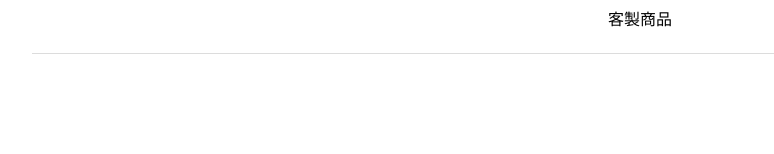
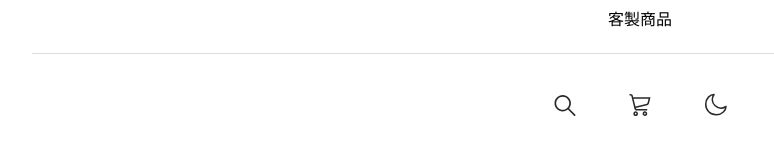
Before and after one commit to changjandam/alpha-camp-react, a React (Create React App) app: page / in a window 1280 px wide. Shown: the part 378-532 px from the top of the page, without its empty margins (0-774 px from the left). Built offline with nearby package versions, Linux system fonts and the light colour scheme.

Commit message:
fix JSX error

```diff
--- a/src/components/Hamburger.js
+++ b/src/components/Hamburger.js
@@ -45,7 +45,7 @@ const Hamburger = () => {
   return (
     <Div>
       <input type='checkbox' id='hamburger' hidden />
-      <Label for='hamburger'>
+      <Label htmlFor='hamburger'>
         <Span></Span>
       </Label>
     </Div>
--- a/src/components/navbar/Navbar.js
+++ b/src/components/navbar/Navbar.js
@@ -1,6 +1,7 @@
 import React from 'react';
 import styled from 'styled-components';
 import NavbarUl from './NavbarUl';
+import NavbarFuncs from './NavbarFuncs';
 
 const Div = styled.div`
   position: absolute;
@@ -12,6 +13,7 @@ const Navbar = () => {
   return (
     <Div>
       <NavbarUl />
+      <NavbarFuncs />
     </Div>
   );
 };
--- a/src/components/navbar/NavbarFunc.js
+++ b/src/components/navbar/NavbarFunc.js
@@ -1,2 +1,20 @@
 import React from 'react';
 import styled from 'styled-components';
+import { CartIcon } from '../../svg/NavbarIcon';
+
+const Button = styled.button`
+  border: none;
+  background-color: white;
+  margin: 1.25rem;
+`
+
+
+const NavbarFunc = (props) => {
+  return (
+    <Button onClick={props.handler} key={props.name}>
+      {props.icon}
+    </Button>
+  )
+}
+
+export default NavbarFunc;
--- a/src/components/navbar/NavbarFuncs.js
+++ b/src/components/navbar/NavbarFuncs.js
@@ -1,2 +1,29 @@
 import React from 'react';
 import styled from 'styled-components';
+import NavbarFunc from './NavbarFunc';
+import { CartIcon, DarkModeIcon, SearchIcon } from '../../svg/NavbarIcon';
+
+const funcs = [
+  { name:'search', icon: SearchIcon(), handler: () => console.log('search icon clicked') },
+  { name: 'cart',icon: CartIcon(), handler: () => console.log('cart icon clicked') },
+  { name:'dark mode', icon: DarkModeIcon(), handler: () => console.log('dark mode icon clicked') },
+];
+
+const Div = styled.div`
+  display: flex;
+  justify-content: center;
+  align-items: center;
+  height: 4.5rem;
+`;
+
+const NavbarFuncs = () => {
+  return (
+    <Div>
+      {funcs.map((item) => (
+        <NavbarFunc icon={item.icon} handler={item.handler} key={item.name} />
+      ))}
+    </Div>
+  );
+};
+
+export default NavbarFuncs;
--- a/src/components/navbar/NavbarUl.js
+++ b/src/components/navbar/NavbarUl.js
@@ -21,7 +21,7 @@ const NavbarUl = () => {
   return (
     <Ul>
       {navLinks.map((item) => (
-        <NavbarItem linkHref={item.linkHref} linkName={item.linkName} />
+        <NavbarItem linkHref={item.linkHref} linkName={item.linkName} key={item.linkName}/>
       ))}
     </Ul>
   );
--- a/src/svg/LogoSvg.js
+++ b/src/svg/LogoSvg.js
@@ -1,4 +1,4 @@
-const LogoSvg =() => (
+const LogoSvg = () => (
   <svg
     width='136'
     height='24'
@@ -43,26 +43,26 @@ const LogoSvg =() => (
       fill='#2A2A2A'
     />
     <path
-      fill-rule='evenodd'
-      clip-rule='evenodd'
+      fillRule='evenodd'
+      clipRule='evenodd'
       d='M15.4201 11.0822C15.4201 11.0822 10.9399 18.3466 7.26682 18.3466C0.842098 18.3466 6.82948 4.50757 11.5153 4.50757C14.7849 4.50757 15.4201 11.0822 15.4201 11.0822Z'
       fill='#F67599'
     />
     <path
-      fill-rule='evenodd'
-      clip-rule='evenodd'
+      fillRule='evenodd'
+      clipRule='evenodd'
       d='M20.7435 20.2182C19.4672 21.5763 17.892 22.6185 16.1428 23.262C14.3935 23.9055 12.5184 24.1327 10.6661 23.9256C8.81378 23.7185 7.03519 23.0827 5.47136 22.0687C3.90754 21.0547 2.6015 19.6904 1.6568 18.084C2.71891 19.5285 4.52033 20.4915 7.08188 20.4915C13.3921 20.4915 16.9741 15.5879 16.9741 15.5879C16.9741 15.5879 17.2839 19.4634 20.7357 20.2182H20.7435Z'
       fill='#F67599'
     />
     <path
-      fill-rule='evenodd'
-      clip-rule='evenodd'
+      fillRule='evenodd'
+      clipRule='evenodd'
       d='M22.6335 6.44678C23.578 8.25131 24.047 10.2667 23.9965 12.3027C23.9459 14.3388 23.3774 16.3284 22.3445 18.0838C21.5276 17.6256 20.9236 16.8647 20.6629 15.9652L19.2936 11.8632L22.6335 6.44678Z'
       fill='#808080'
     />
     <path
-      fill-rule='evenodd'
-      clip-rule='evenodd'
+      fillRule='evenodd'
+      clipRule='evenodd'
       d='M12.0019 0.0104213C15.0112 0.00842015 17.9109 1.13929 20.124 3.17801L17.8514 6.84532C17.0287 4.70583 15.3575 2.56375 12.1061 2.56375C5.44707 2.56375 0.511386 9.83334 0.511386 14.3908C0.509919 14.9802 0.585173 15.5673 0.735259 16.1373C0.0693495 14.3236 -0.148769 12.376 0.0994317 10.4599C0.347633 8.5439 1.05482 6.71609 2.16089 5.13186C3.26696 3.54763 4.73922 2.25381 6.45254 1.36036C8.16586 0.46691 10.0696 0.000233105 12.0019 0V0.0104213Z'
       fill='#808080'
     />
--- /dev/null
+++ b/src/svg/NavbarIcon.js
@@ -0,0 +1,51 @@
+export const CartIcon = () => (
+  <svg
+    width='22'
+    height='22'
+    viewBox='0 0 22 22'
+    fill='none'
+    xmlns='http://www.w3.org/2000/svg'
+  >
+    <path
+      fillRule='evenodd'
+      clipRule='evenodd'
+      d='M4.18638 3.14285L3.85476 1.78357C3.59658 0.735115 2.67153 -6.19031e-05 1.61054 3.90946e-09H0.5V1.57142H1.61054C1.97355 1.56065 2.29474 1.80935 2.38175 2.16856L5.12725 13.5457L5.4126 14.7164C5.67282 15.7734 6.61035 16.5109 7.67995 16.4999H18.2378V14.9285H7.67995C7.31694 14.9393 6.99574 14.6906 6.90874 14.3314L6.8162 13.9385L18.2378 11.1964C19.0822 10.9964 19.746 10.3322 19.9576 9.47568L21.5 3.14285H4.18638ZM18.4923 9.09854C18.4209 9.38547 18.1973 9.60718 17.9139 9.67211L6.46144 12.4142L4.57198 4.71427H19.5643L18.4923 9.09854ZM4.35604 19.6428C4.35604 18.341 5.39189 17.2857 6.66967 17.2857C7.94745 17.2857 8.98329 18.341 8.98329 19.6428C8.98329 20.9446 7.94745 21.9999 6.66967 21.9999C5.39189 21.9999 4.35604 20.9446 4.35604 19.6428ZM5.89846 19.6428C5.89846 20.0767 6.24374 20.4285 6.66967 20.4285C7.09559 20.4285 7.44087 20.0767 7.44087 19.6428C7.44087 19.2089 7.09559 18.8571 6.66967 18.8571C6.24374 18.8571 5.89846 19.2089 5.89846 19.6428ZM13.7867 18.7408C14.1448 17.86 14.9884 17.2857 15.9242 17.2857C17.2019 17.2857 18.2378 18.341 18.2378 19.6428C18.2378 20.5962 17.6741 21.4557 16.8096 21.8205C15.945 22.1853 14.9499 21.9837 14.2882 21.3095C13.6265 20.6354 13.4285 19.6216 13.7867 18.7408ZM15.153 19.6428C15.153 20.0767 15.4982 20.4285 15.9242 20.4285C16.3501 20.4285 16.6954 20.0767 16.6954 19.6428C16.6954 19.2089 16.3501 18.8571 15.9242 18.8571C15.4982 18.8571 15.153 19.2089 15.153 19.6428Z'
+      fill='#2A2A2A'
+    />
+  </svg>
+);
+
+export const DarkModeIcon = () => (
+  <svg
+    width='25'
+    height='24'
+    viewBox='0 0 25 24'
+    fill='none'
+    xmlns='http://www.w3.org/2000/svg'
+  >
+    <path
+      d='M11 1.5C7.25 1.5 2.75 5.25 2.75 11.25C2.75 17.25 7.25 21.75 13.25 21.75C19.25 21.75 23 17.25 23 13.5C14.75 18.75 5.75 9.75 11 1.5Z'
+      stroke='#2A2A2A'
+      strokeWidth='1.5'
+      strokeLinecap='round'
+      strokeLinejoin='round'
+    />
+  </svg>
+);
+
+export const SearchIcon = () => (
+  <svg
+    width='25'
+    height='24'
+    viewBox='0 0 25 24'
+    fill='none'
+    xmlns='http://www.w3.org/2000/svg'
+  >
+    <path
+      fillRule='evenodd'
+      clipRule='evenodd'
+      d='M10.7297 18.4595C6.18458 18.4595 2.5 14.7749 2.5 10.2297C2.5 5.68458 6.18458 2 10.7297 2C15.2749 2 18.9595 5.68458 18.9595 10.2297C18.9595 12.1957 18.2701 14.0006 17.12 15.416L23.2506 21.5467C23.5831 21.8791 23.5831 22.4182 23.2506 22.7506C22.9182 23.0831 22.3791 23.0831 22.0467 22.7506L15.916 16.62C14.5006 17.7701 12.6957 18.4595 10.7297 18.4595ZM10.7297 16.7568C14.3345 16.7568 17.2568 13.8345 17.2568 10.2297C17.2568 6.62495 14.3345 3.7027 10.7297 3.7027C7.12495 3.7027 4.2027 6.62495 4.2027 10.2297C4.2027 13.8345 7.12495 16.7568 10.7297 16.7568Z'
+      fill='#2A2A2A'
+    />
+  </svg>
+);
```
